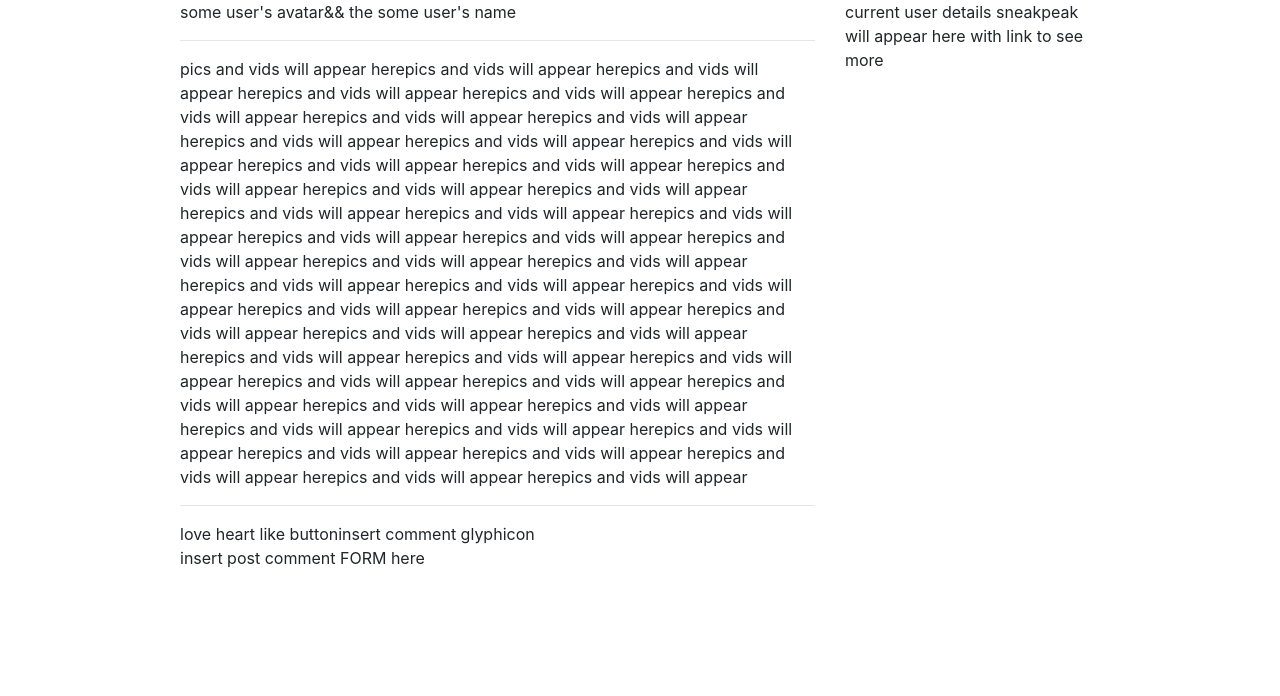
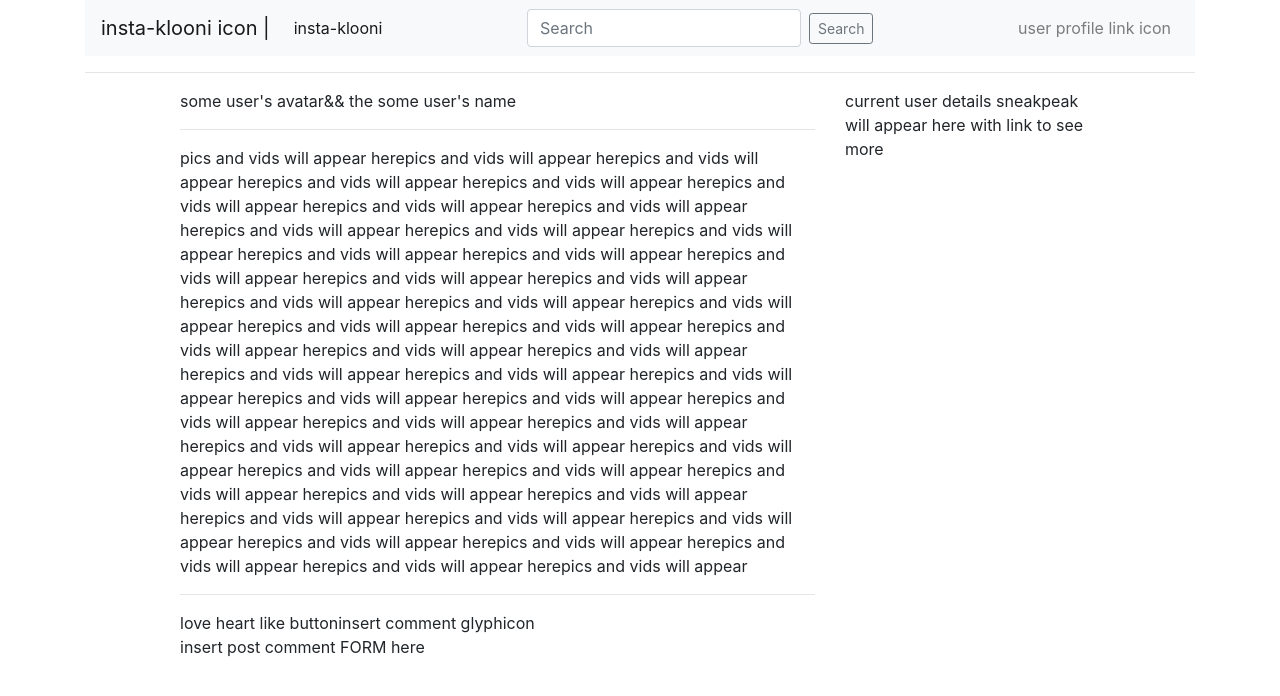
Before and after one commit to rknyra/insta-klooni, a Django app: page /home/ in a window 1280 px wide. Shown: the top 696 px of the page. Run offline with Django 3.2, Linux system fonts and the light colour scheme; the visitor is signed in with stand-in values (Sample User, id 1); some libraries are stand-ins or nearby versions.

Commit message:
create the application's navbar which enables users navigate to different pages of the app

```diff
--- a/klooni/templates/klooni_pages/base.html
+++ b/klooni/templates/klooni_pages/base.html
@@ -19,6 +19,8 @@
 <body>
     {% block content %}
 
+    {% include 'navbar.html' %} {% comment %} for some reason, this didn't work, included it in the pages where relevant {% endcomment %}
+
     {% endblock %}
 
 {% block scripts %}
--- a/klooni/templates/klooni_pages/home.html
+++ b/klooni/templates/klooni_pages/home.html
@@ -2,7 +2,10 @@
 
 {% block content %}
 
+
 <div class='container'>
+    {% include 'navbar.html' %}
+<hr>
 
 <div class='row justify-content-center top-buffer'>
 
--- /dev/null
+++ b/klooni/templates/navbar.html
@@ -0,0 +1,38 @@
+<!DOCTYPE html>
+<html lang="en">
+<head>
+
+  <meta charset="utf-8">
+  <meta name="viewport" content="width=device-width, initial-scale=1">
+</head>
+<body>
+
+<nav class="navbar navbar-expand-lg navbar-light bg-light">
+  <a class="navbar-brand" href="/home">insta-klooni icon |</a>
+  <button class="navbar-toggler" type="button" data-toggle="collapse" data-target="#navbarSupportedContent" aria-controls="navbarSupportedContent" aria-expanded="false" aria-label="Toggle navigation">
+    <span class="navbar-toggler-icon"></span>
+  </button>
+
+  <div class="collapse navbar-collapse" id="navbarSupportedContent">
+    <ul class="navbar-nav mr-auto">
+      <li class="nav-item active">
+        <a class="nav-link" href="/home">insta-klooni <span class="sr-only">(current)</span></a>
+      </li>
+
+    </ul>
+    <form class="form-inline my-2 my-lg-0">
+      <input class="form-control mr-sm-2" type="search" placeholder="Search" aria-label="Search">
+      <button class="btn btn-sm btn-outline-secondary my-2 my-sm-0" type="submit">Search</button>
+    </form>
+    <ul class="navbar-nav ml-auto">
+    <li>
+    <a class="nav-link" href="/home">user profile link icon</a>
+    </li>
+    </ul>
+
+
+  </div>
+</nav>
+
+</body>
+</html>
```
